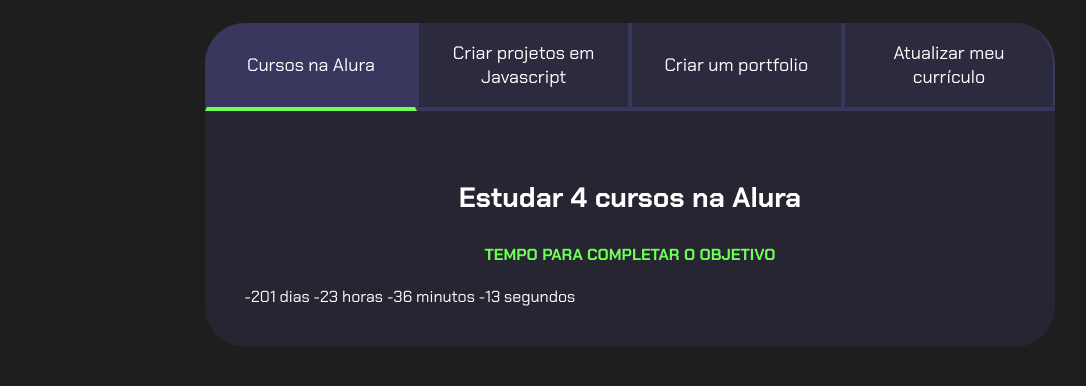
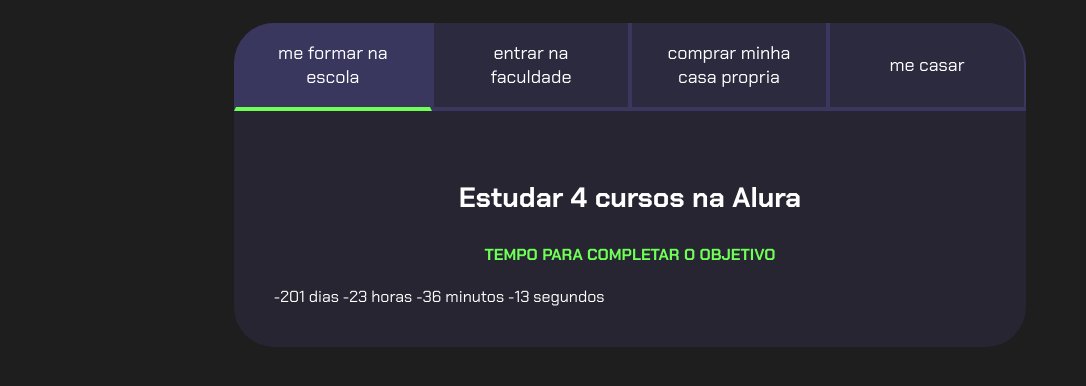
Before and after one commit to tamy09/projeto1trimestre, a plain HTML site: page index.html in a window 1280 px wide. Shown: the part 80-466 px from the top of the page, without its empty margins (10-1096 px from the left). Drawn offline with Linux system fonts and the light colour scheme.

Commit message:
rjhfhg b

```diff
--- a/index.html
+++ b/index.html
@@ -11,10 +11,10 @@
         <h2 class="titulo-principal">Meus Objetivos do ano<span>_</span></h2>
         <div class="conteudo">
         <div class="botoes">
-            <button class="botao ativo">Cursos na Alura</button>
-            <button class="botao">Criar projetos em Javascript</button>
-            <button class="botao">Criar um portfolio</button>
-            <button class="botao">Atualizar meu currículo</button>
+            <button class="botao ativo">me formar na escola</button>
+            <button class="botao">entrar na faculdade</button>
+            <button class="botao">comprar minha casa propria</button>
+            <button class="botao">me casar</button>
         </div>
         <div class="abas-textos">
             <div class="aba-conteudo ativo">
```
